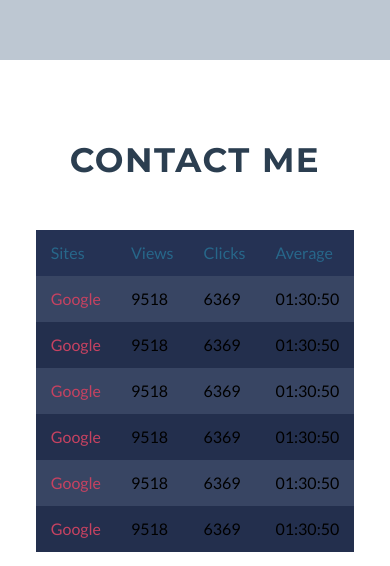
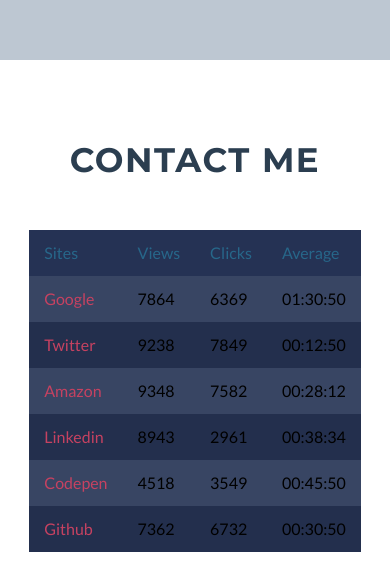
Before and after one commit to jaybhoyar/responsive-web-design, a plain HTML site: page index.html in a window 390 px wide. Shown: the part 4339-4905 px from the top of the page. Drawn offline with Linux system fonts and the light colour scheme.

Commit message:
form updated  without hamburger menu

```diff
--- a/assets/stylesheets/style.css
+++ b/assets/stylesheets/style.css
@@ -352,7 +352,13 @@
     iframe {
         width: 80%;
     }
+    .form-container{
+        width: 80%;
+    }
     .input-text {
         width: 100%;
     }
+    .left {
+        margin: 0;
+    }
 }
--- a/index.html
+++ b/index.html
@@ -126,38 +126,38 @@
                     </tr>
                     <tr>
                         <td>Google</td>
-                        <td>9518</td>
+                        <td>7864</td>
                         <td>6369</td>
                         <td>01:30:50</td>
                     </tr>
                     <tr>
-                        <td>Google</td>
-                        <td>9518</td>
-                        <td>6369</td>
-                        <td>01:30:50</td>
+                        <td>Twitter</td>
+                        <td>9238</td>
+                        <td>7849</td>
+                        <td>00:12:50</td>
                     <tr>
-                        <td>Google</td>
-                        <td>9518</td>
-                        <td>6369</td>
-                        <td>01:30:50</td>
+                        <td>Amazon</td>
+                        <td>9348</td>
+                        <td>7582</td>
+                        <td>00:28:12</td>
                     </tr>
                     <tr>
-                        <td>Google</td>
-                        <td>9518</td>
-                        <td>6369</td>
-                        <td>01:30:50</td>
+                        <td>Linkedin</td>
+                        <td>8943</td>
+                        <td>2961</td>
+                        <td>00:38:34</td>
                     </tr>
                     <tr>
-                        <td>Google</td>
-                        <td>9518</td>
-                        <td>6369</td>
-                        <td>01:30:50</td>
+                        <td>Codepen</td>
+                        <td>4518</td>
+                        <td>3549</td>
+                        <td>00:45:50</td>
                     </tr>
                     <tr>
-                        <td>Google</td>
-                        <td>9518</td>
-                        <td>6369</td>
-                        <td>01:30:50</td>
+                        <td>Github</td>
+                        <td>7362</td>
+                        <td>6732</td>
+                        <td>00:30:50</td>
                     </tr>
                 </table>
         </section>
@@ -172,11 +172,11 @@
             <div class="column-1">
                 <h4 class="uppercase small-heading">Around the web</h4>
                 <p class="details">
-                <i class="icon fab fa-facebook-f fb"></i>
-                <i class="icon fab fa-google-plus-g"></i>
-                <i class="icon fab fa-twitter"></i>
-                <i class="icon fab fa-linkedin-in"></i>
-                <i class="icon fab fa-dribbble"></i></p>
+                    <i class="icon fab fa-facebook-f fb"></i>
+                    <i class="icon fab fa-google-plus-g"></i>
+                    <i class="icon fab fa-twitter"></i>
+                    <i class="icon fab fa-linkedin-in"></i>
+                    <i class="icon fab fa-dribbble"></i></p>
             </div>
             <div class="column-1">
                 <h4 class="uppercase small-heading">About Altcampus</h4>
```
